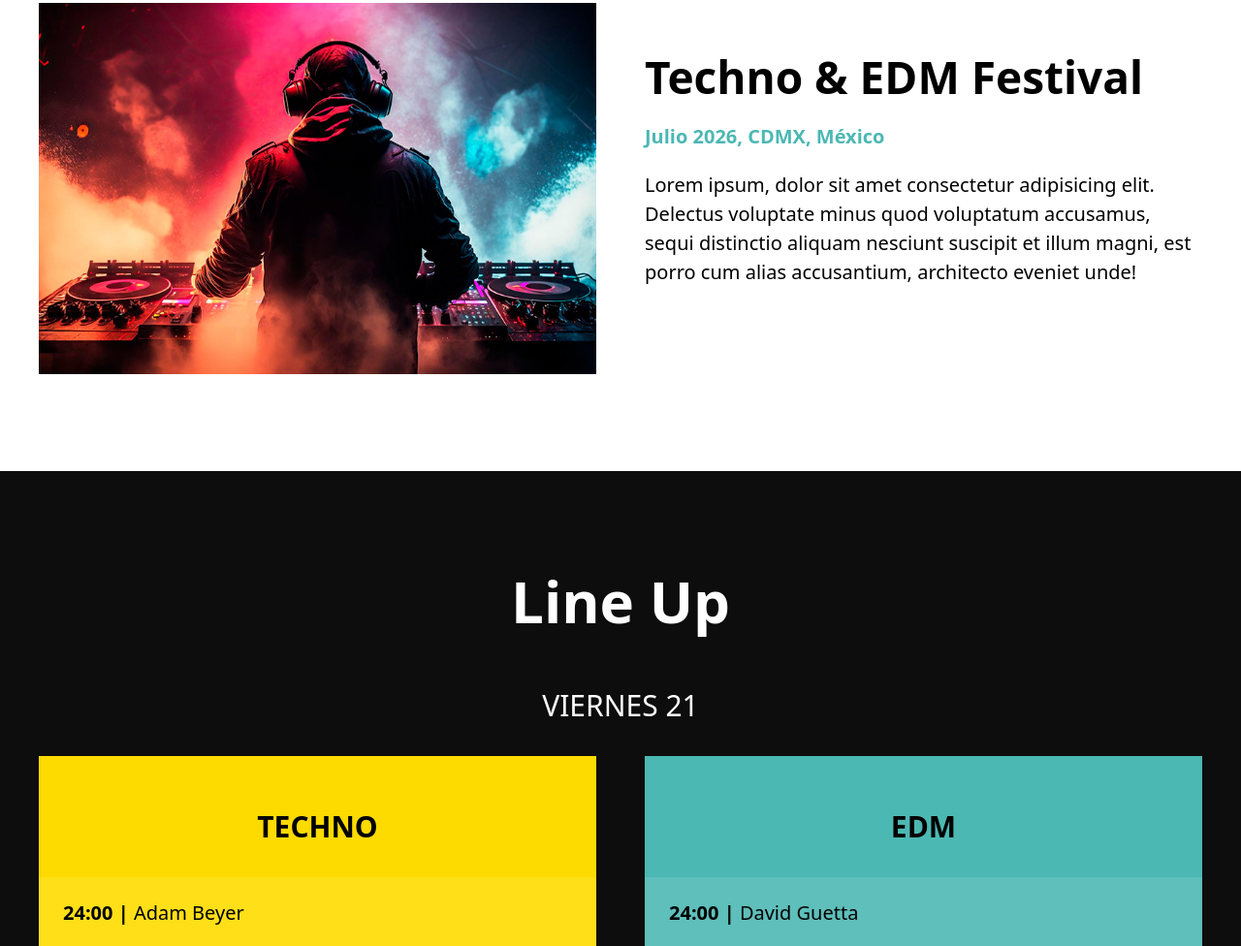
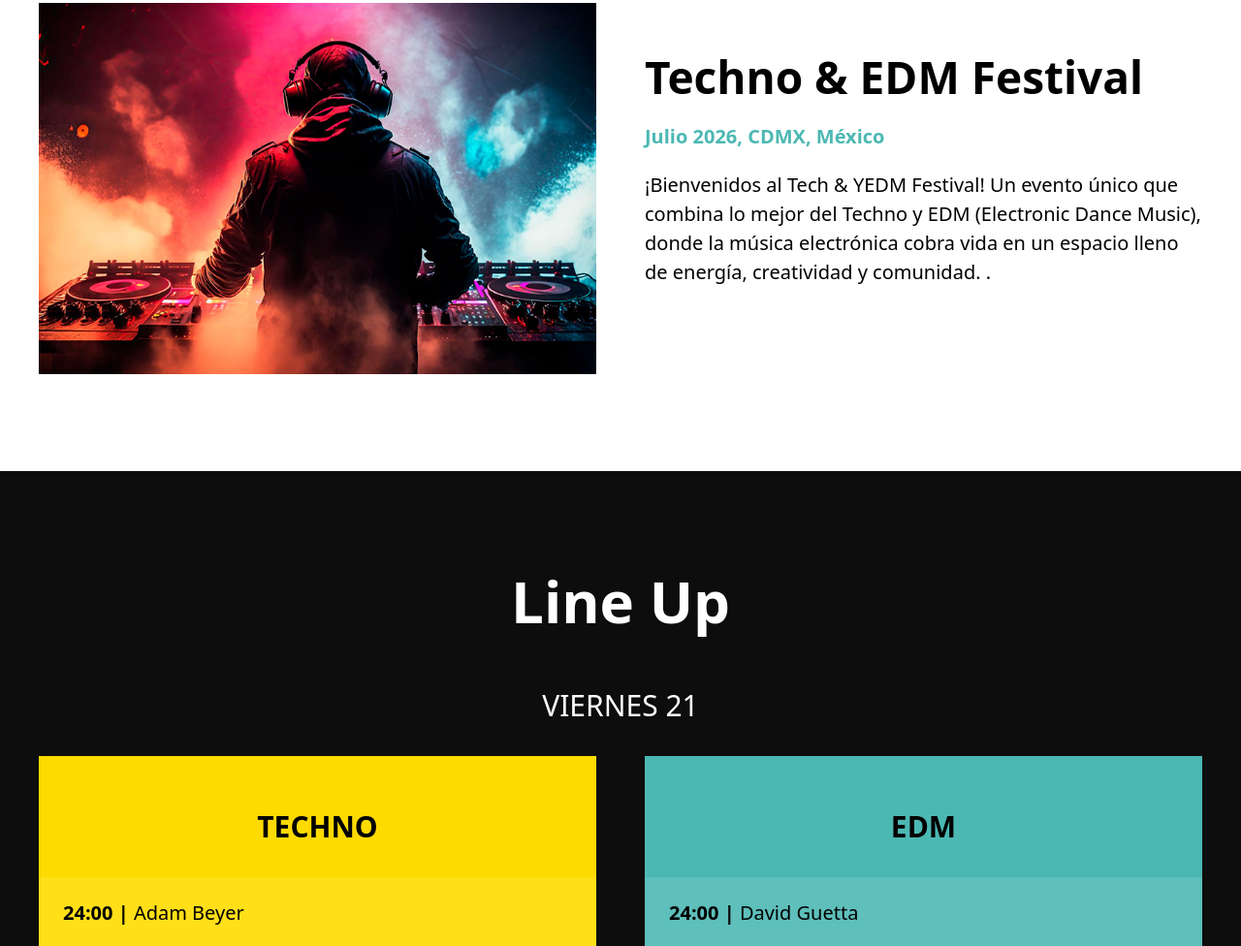
Before and after one commit to landogomez/festivalmusica, a website: page index.html in a window 1280 px wide. Shown: the part 823-1799 px from the top of the page at 97% size. Drawn offline with nearby package versions, Linux system fonts and the light colour scheme.

Commit message:
Se añadio una descripcion

```diff
--- a/index.html
+++ b/index.html
@@ -48,8 +48,8 @@
         <div class="contenido-festival">
             <h2>Techno & EDM Festival</h2>
             <p class="fecha">Julio 2026, CDMX, México</p>
-            <p>Lorem ipsum, dolor sit amet consectetur adipisicing elit. Delectus voluptate minus quod voluptatum accusamus,
-                sequi distinctio aliquam nesciunt suscipit et illum magni, est porro cum alias accusantium, architecto eveniet unde!</p>
+            <p>¡Bienvenidos al Tech & YEDM Festival! Un evento único que combina lo mejor del Techno y EDM (Electronic Dance Music),
+                donde la música electrónica cobra vida en un espacio lleno de energía, creatividad y comunidad. .</p>
         </div>
     </section>
 
```
